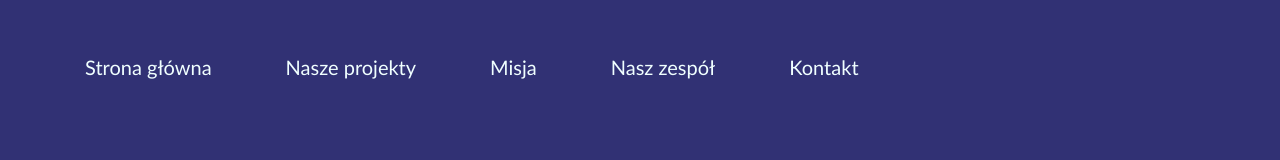
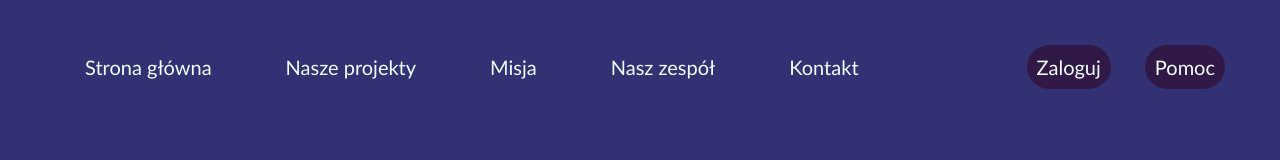
Before and after one commit to TomStrInt/StronyInternetowe, a plain HTML site: page navbar/index.html in a window 1280 px wide. Drawn offline with Linux system fonts and the light colour scheme.

Commit message:
Add navbar2

```diff
--- a/navbar/index.html
+++ b/navbar/index.html
@@ -27,6 +27,14 @@
                 </li>
             </ul>
         </nav>
+        <nav>
+
+            <a class="cta" href="#"><button>Zaloguj</button></a>
+
+
+            <a class="cta" href="#"><button>Pomoc</button></a>
+
+        </nav>
     </header>
 </body>
 </html>
--- a/navbar/styles.css
+++ b/navbar/styles.css
@@ -5,7 +5,7 @@
     background-color: rgb(49, 49, 116);
 }
 
-li, a {
+li, a, button {
     font-family: 'Gill Sans', 'Gill Sans MT', Calibri, 'Trebuchet MS', sans-serif;
     font-weight: 300;
     font-size: 20px;
@@ -36,3 +36,13 @@ header{
 .nav_links li a:hover {
     color: rgb(25, 25, 94);
 }
+
+button {
+    padding: 10px;
+    background-color: rgb(48, 25, 70);
+    border:rgb(48, 25, 70);
+    border-radius: 25px;
+    cursor: pointer;
+    transition: all 0.5s ease 0.2s;
+
+}
```
